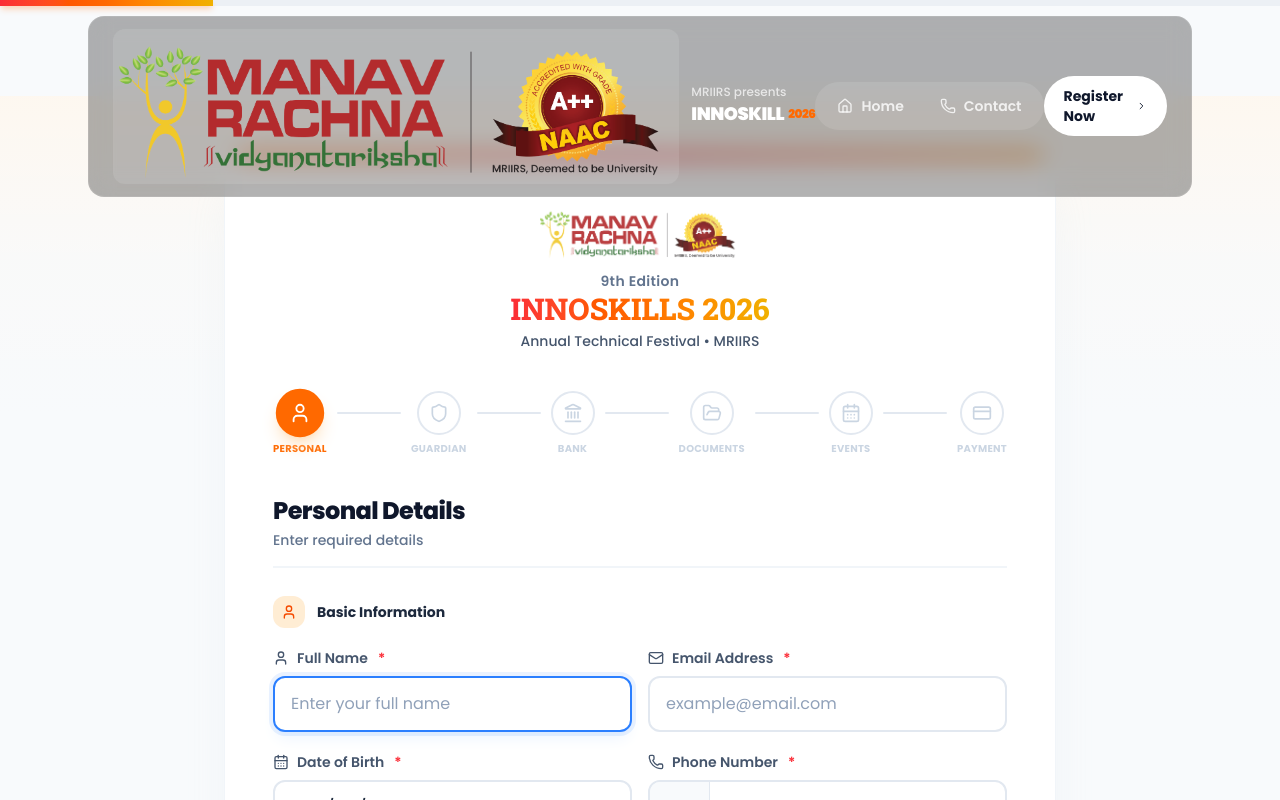
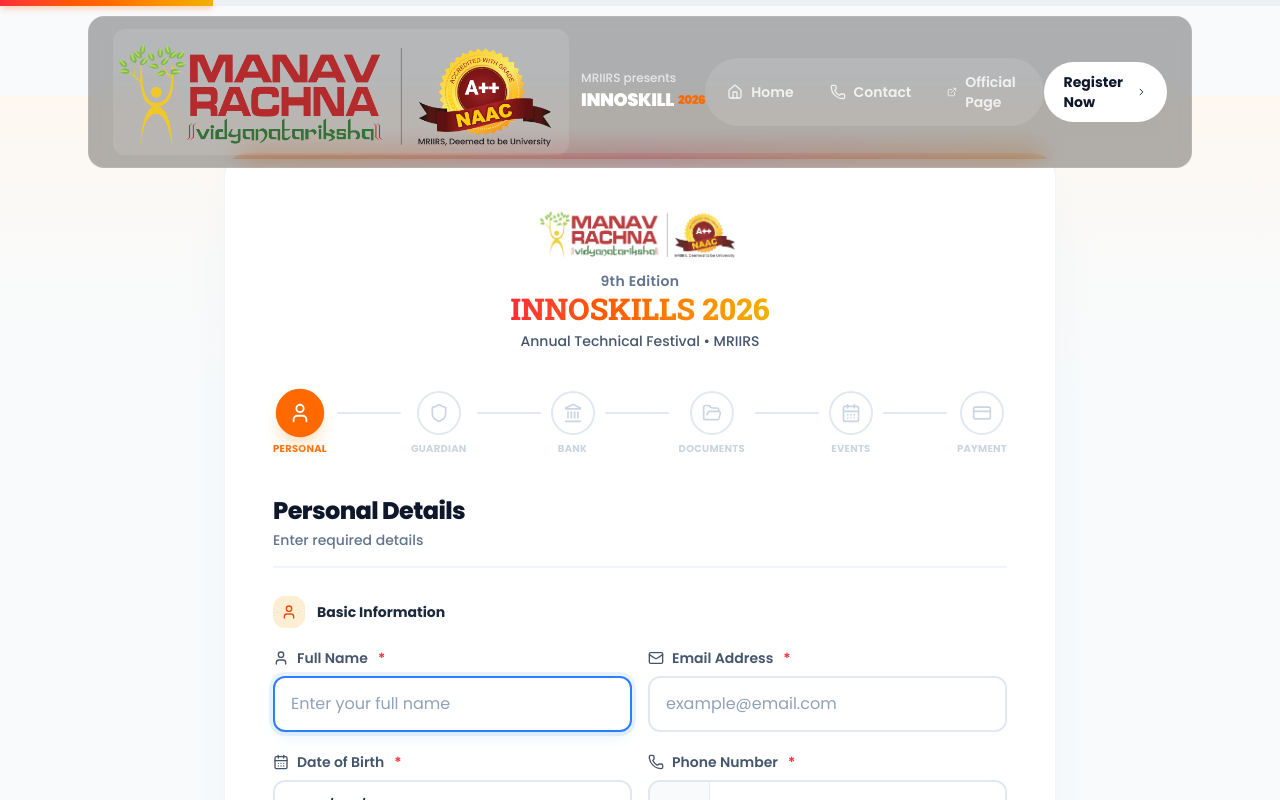
Before and after one commit to adityatripathi676/innoskill-2026, a Next.js app in the folder innoskill-frontend/: page /registration in a window 1280 px wide. Shown: the top 800 px of the page. Built offline with nearby package versions, Linux system fonts and the light colour scheme.

Commit message:
fix: hide UPI payment option, fix hamburger menu, add Official Page nav link

```diff
--- a/innoskill-frontend/src/app/contact/page.tsx
+++ b/innoskill-frontend/src/app/contact/page.tsx
@@ -1,7 +1,6 @@
 "use client";
 
 import FormFooter from "@/components/form-footer";
-import SiteNav from "@/components/site-nav";
 import { Mail, MapPin, Phone, Clock, Building, ExternalLink } from "lucide-react";
 import Link from "next/link";
 import { useScrollReveal } from "@/hooks/useScrollReveal";
@@ -12,8 +11,6 @@
 
     return (
         <main className="min-h-screen bg-gradient-to-br from-slate-50 via-orange-50/30 to-rose-50/30 overflow-hidden pt-24">
-            <SiteNav />
-
             {/* Hero Section */}
             <section ref={heroSection.ref} className="relative py-20 overflow-hidden">
                 {/* Background image with overlay */}
--- a/innoskill-frontend/src/app/layout.tsx
+++ b/innoskill-frontend/src/app/layout.tsx
@@ -2,6 +2,7 @@
 import "@/app/globals.css"
 import { Metadata } from 'next';
 import { Toaster } from 'react-hot-toast';
+import SiteNav from '@/components/site-nav';
 
 const poppins = Poppins({ subsets: ['latin'], weight: ["100", "200", "300", "400", "500", "600", "700", "800", "900"] });
 
@@ -47,6 +48,9 @@
             },
           }}
         />
+        {/* SiteNav is rendered here, outside <main>, so its fixed mobile menu
+            is never trapped inside a CSS-transform-animated ancestor element. */}
+        <SiteNav />
         <main className="page-enter">
           {children}
         </main>
--- a/innoskill-frontend/src/app/page.tsx
+++ b/innoskill-frontend/src/app/page.tsx
@@ -2,7 +2,6 @@
 
 import Link from "next/link";
 import FormFooter from "@/components/form-footer";
-import SiteNav from "@/components/site-nav";
 import { useEffect, useState, useRef } from "react";
 import { createPortal } from "react-dom";
 import Image from "next/image";
@@ -90,8 +89,6 @@
 
     return (
         <main className="min-h-screen bg-slate-950 text-white overflow-hidden">
-            <SiteNav dark />
-
             {/* HERO - Minimal centered design */}
             <section className="relative h-screen flex items-center justify-center overflow-hidden">
                 {/* Hero Image */}
--- a/innoskill-frontend/src/app/registration/page.tsx
+++ b/innoskill-frontend/src/app/registration/page.tsx
@@ -8,7 +8,6 @@
 import ParentForm from "@/components/parent-form";
 import { PaymentForm } from "@/components/payment-form";
 import ProgressBar from "@/components/progress-bar";
-import SiteNav from "@/components/site-nav";
 import UserForm from "@/components/user-form";
 import { useMultiForm } from "@/hooks/useMultiForm";
 import { userFormSchema, parentFormSchema, bankFormSchema } from "@/schemas/userFormSchema";
@@ -473,7 +472,6 @@
 
     return (
         <main className="min-h-screen bg-slate-50 pt-24">
-            <SiteNav />
             <section className="relative min-h-[calc(100vh-72px)] flex items-start justify-center py-8 sm:py-14">
                 {/* Subtle warm gradient background */}
                 <div className="absolute top-0 left-0 right-0 h-80 bg-gradient-to-b from-orange-50/80 via-orange-50/20 to-transparent pointer-events-none" />
--- a/innoskill-frontend/src/components/complete-form.tsx
+++ b/innoskill-frontend/src/components/complete-form.tsx
@@ -1,13 +1,10 @@
 import FormFooter from "./form-footer";
-import SiteNav from "./site-nav";
 import { CheckCircle, Home, ArrowRight } from "lucide-react";
 import Link from "next/link";
 
 export default function CompleteForm() {
     return (
         <main className="min-h-screen bg-gradient-to-br from-slate-50 via-emerald-50/30 to-teal-50/30 overflow-hidden">
-            <SiteNav />
-
             <section className="relative min-h-[calc(100vh-200px)] flex items-center justify-center overflow-hidden py-20">
                 {/* Background orbs */}
                 <div className="absolute top-1/4 left-1/4 w-[400px] h-[400px] bg-gradient-to-r from-emerald-200/40 to-teal-200/40 rounded-full blur-3xl" style={{ animation: 'morphBlob 12s ease-in-out infinite' }} />
--- a/innoskill-frontend/src/components/event-form.tsx
+++ b/innoskill-frontend/src/components/event-form.tsx
@@ -45,7 +45,8 @@
     const [copiedField, setCopiedField] = useState<string | null>(null);
     const bankDetails = { bankName: "Axis Bank", accountName: "MANAV RACHNA INTERNATIONAL INSTITUTE OF RESEARCH AND STUDIES GST", accountNo: "924020046485383", ifscCode: "UTIB0002693" };
     const copyToClipboard = (text: string, field: string) => { navigator.clipboard.writeText(text); setCopiedField(field); setTimeout(() => setCopiedField(null), 2000); };
-    const upiLink = fromUni ? "https://paytm.me/PYTMPS/dGSFjpP" : "https://secure.paytmpayments.com/link/paymentForm/46694/LL_759455946";
+    // TODO: Update UPI payment links before re-enabling the UPI payment option
+    const upiLink = fromUni ? "YOUR_UNI_UPI_LINK_HERE" : "YOUR_EXTERNAL_UPI_LINK_HERE";
     if (!isOpen) return null;
     return (
         <div className="fixed inset-0 z-[100] flex items-center justify-center p-3 sm:p-4">
@@ -59,10 +60,13 @@
                     <button onClick={onClose} className="p-2 hover:bg-slate-100 rounded-lg transition-colors"><X className="w-5 h-5 text-slate-500" /></button>
                 </div>
                 <div className="p-6 space-y-4">
+                    {/* UPI Payment Option - Hidden until URLs are updated */}
+                    {false && (
                     <div className="p-4 bg-gradient-to-r from-violet-50 to-purple-50 rounded-xl border border-violet-200">
                         <div className="flex items-center gap-3 mb-3"><QrCode className="w-5 h-5 text-violet-600" /><span className="font-bold text-violet-800">UPI Payment</span><span className="ml-auto text-xs px-2 py-1 bg-emerald-100 text-emerald-700 rounded-full font-medium">Recommended</span></div>
                         <button onClick={() => window.open(upiLink, '_blank')} className="w-full py-3 bg-gradient-to-r from-violet-500 to-purple-600 text-white font-bold rounded-xl flex items-center justify-center gap-2 hover:shadow-lg hover:shadow-purple-500/30 transition-all"><span>Pay ₹{totalPrice} via UPI</span><ExternalLink className="w-4 h-4" /></button>
                     </div>
+                    )}
                     <div className="p-4 bg-gradient-to-r from-blue-50 to-cyan-50 rounded-xl border border-blue-200">
                         <div className="flex items-center gap-3 mb-3"><Building2 className="w-5 h-5 text-blue-600" /><span className="font-bold text-blue-800">Bank Transfer</span></div>
                         <div className="space-y-2">
--- a/innoskill-frontend/src/components/payment-form.tsx
+++ b/innoskill-frontend/src/components/payment-form.tsx
@@ -38,9 +38,10 @@
         setTimeout(() => setCopiedField(null), 2000);
     };
 
+    // TODO: Update UPI payment links before re-enabling the UPI payment option
     const upiLink = fromUni
-        ? "https://paytm.me/PYTMPS/dGSFjpP"
-        : "https://secure.paytmpayments.com/link/paymentForm/46694/LL_759455946";
+        ? "YOUR_UNI_UPI_LINK_HERE"
+        : "YOUR_EXTERNAL_UPI_LINK_HERE";
 
     const getDataUrlMime = (value: string) => {
         const match = value.match(/^data:([^;]+);/);
@@ -138,7 +139,8 @@
                     <>
                         {/* Payment Methods */}
                         <div className="space-y-3">
-                            {/* UPI Payment Option */}
+                            {/* UPI Payment Option - Hidden until URLs are updated */}
+                        {false && (
                                 <div className="bg-white rounded-xl sm:rounded-2xl border border-slate-200 p-4 sm:p-5 shadow-sm hover:shadow-md hover:border-blue-200 transition-all duration-300 overflow-visible">
                                 <div className="flex flex-wrap items-start gap-2 sm:gap-3 mb-4">
                                     <div className="p-2.5 bg-gradient-to-br from-blue-500 to-blue-600 rounded-xl flex-shrink-0">
@@ -166,6 +168,7 @@
                                     <span>Secured by PayTM Payment Gateway</span>
                                 </div>
                             </div>
+                        )}
 
                             {/* Bank Transfer Option */}
                             <div className="bg-white rounded-xl sm:rounded-2xl border border-slate-200 p-4 sm:p-5 shadow-sm hover:shadow-md hover:border-blue-200 transition-all duration-300">
--- a/innoskill-frontend/src/components/site-nav.tsx
+++ b/innoskill-frontend/src/components/site-nav.tsx
@@ -2,7 +2,7 @@
 
 import Link from "next/link";
 import { useState, useEffect } from "react";
-import { Home, Phone, Sparkles, ChevronRight } from "lucide-react";
+import { Home, Phone, Sparkles, ChevronRight, ExternalLink } from "lucide-react";
 import { usePathname } from "next/navigation";
 import Image from "next/image";
 import mrlogo from "@/assets/mrlogo.png";
@@ -37,8 +37,9 @@
     }, [isMenuOpen]);
 
     const navLinks = [
-        { href: "/", label: "Home", icon: Home },
-        { href: "/contact", label: "Contact", icon: Phone },
+        { href: "/", label: "Home", icon: Home, external: false },
+        { href: "/contact", label: "Contact", icon: Phone, external: false },
+        { href: "https://innoskill.mriic.tech/", label: "Official Page", icon: ExternalLink, external: true },
     ];
 
     const isActive = (href: string) => {
@@ -82,8 +83,23 @@
                         }`}>
                             {navLinks.map((link) => {
                                 const Icon = link.icon;
-                                const active = isActive(link.href);
-                                return (
+                                const active = !link.external && isActive(link.href);
+                                return link.external ? (
+                                    <a
+                                        key={link.href}
+                                        href={link.href}
+                                        target="_blank"
+                                        rel="noopener noreferrer"
+                                        className={`relative flex items-center gap-2 rounded-full px-4 py-2 text-sm font-semibold transition-all duration-300 ${
+                                            scrolled
+                                                ? "text-slate-600 hover:bg-white hover:text-slate-900 hover:shadow-sm"
+                                                : "text-white/80 hover:bg-white/20 hover:text-white"
+                                        }`}
+                                    >
+                                        <Icon className="w-4 h-4" />
+                                        <span>{link.label}</span>
+                                    </a>
+                                ) : (
                                     <Link
                                         key={link.href}
                                         href={link.href}
@@ -184,8 +200,27 @@
                     <nav className="flex-1 flex flex-col justify-center px-6 -mt-16">
                         {navLinks.map((link, index) => {
                             const Icon = link.icon;
-                            const active = isActive(link.href);
-                            return (
+                            const active = !link.external && isActive(link.href);
+                            return link.external ? (
+                                <a
+                                    key={link.href}
+                                    href={link.href}
+                                    target="_blank"
+                                    rel="noopener noreferrer"
+                                    className={`group flex items-center gap-4 py-5 border-b border-white/10 transition-all duration-300 ${
+                                        isMenuOpen ? "translate-x-0 opacity-100" : "-translate-x-8 opacity-0"
+                                    }`}
+                                    style={{ transitionDelay: `${150 + index * 75}ms` }}
+                                >
+                                    <div className="w-12 h-12 rounded-2xl flex items-center justify-center bg-white/10 text-white group-hover:bg-white/20 transition-all duration-300">
+                                        <Icon className="w-5 h-5" />
+                                    </div>
+                                    <div className="flex-1">
+                                        <span className="text-2xl font-bold text-white/90">{link.label}</span>
+                                    </div>
+                                    <ExternalLink className="w-5 h-5 text-white/40 group-hover:text-white transition-all duration-300" />
+                                </a>
+                            ) : (
                                 <Link
                                     key={link.href}
                                     href={link.href}
```
